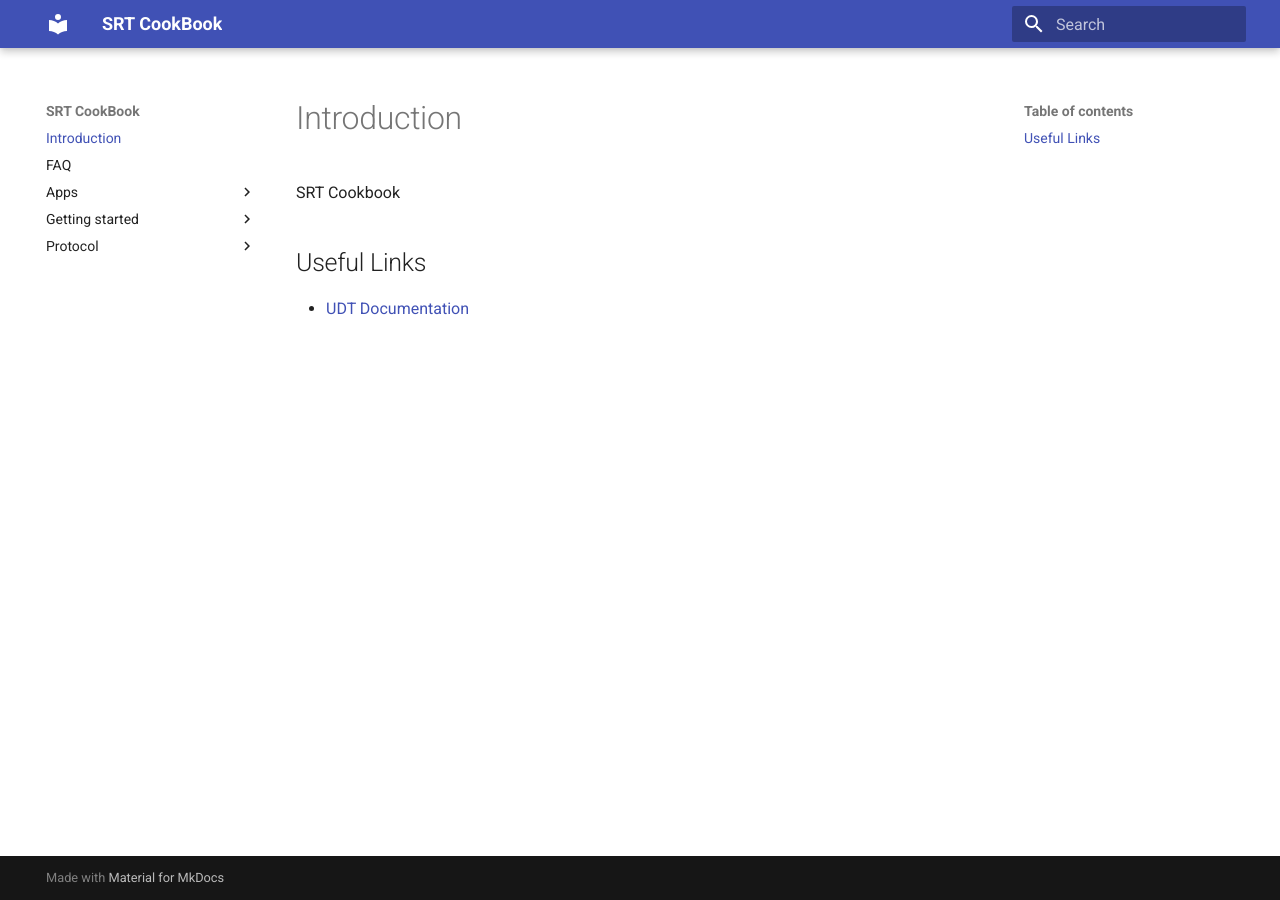
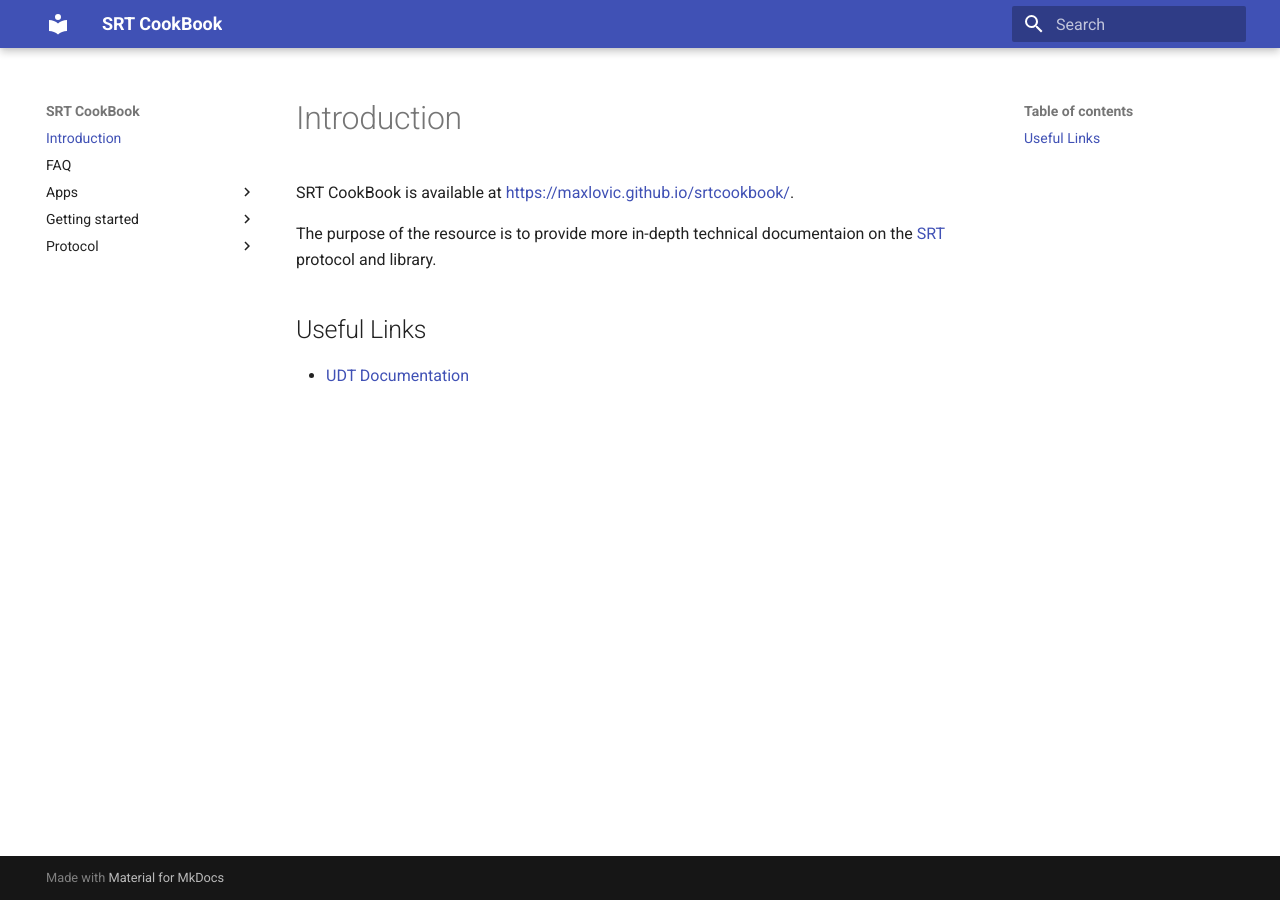
Before and after one commit to SRTLab/srt-cookbook, an MkDocs documentation site: the page built from docs/index.md, in a window 1280 px wide. Built offline with MkDocs 1.6.1 and Material for MkDocs 9.7.7, drawn with Linux system fonts in a browser that asks for light colours.

Commit message:
Updated start page

```diff
--- a/docs/index.md
+++ b/docs/index.md
@@ -1,6 +1,9 @@
 # Introduction
 
-SRT Cookbook
+SRT CookBook is available at [https://maxlovic.github.io/srtcookbook/](https://maxlovic.github.io/srtcookbook/).
+
+The purpose of the resource is to provide more in-depth technical documentaion
+on the [SRT](https://github.com/Haivision/srt/) protocol and library.
 
 ## Useful Links
 
```
